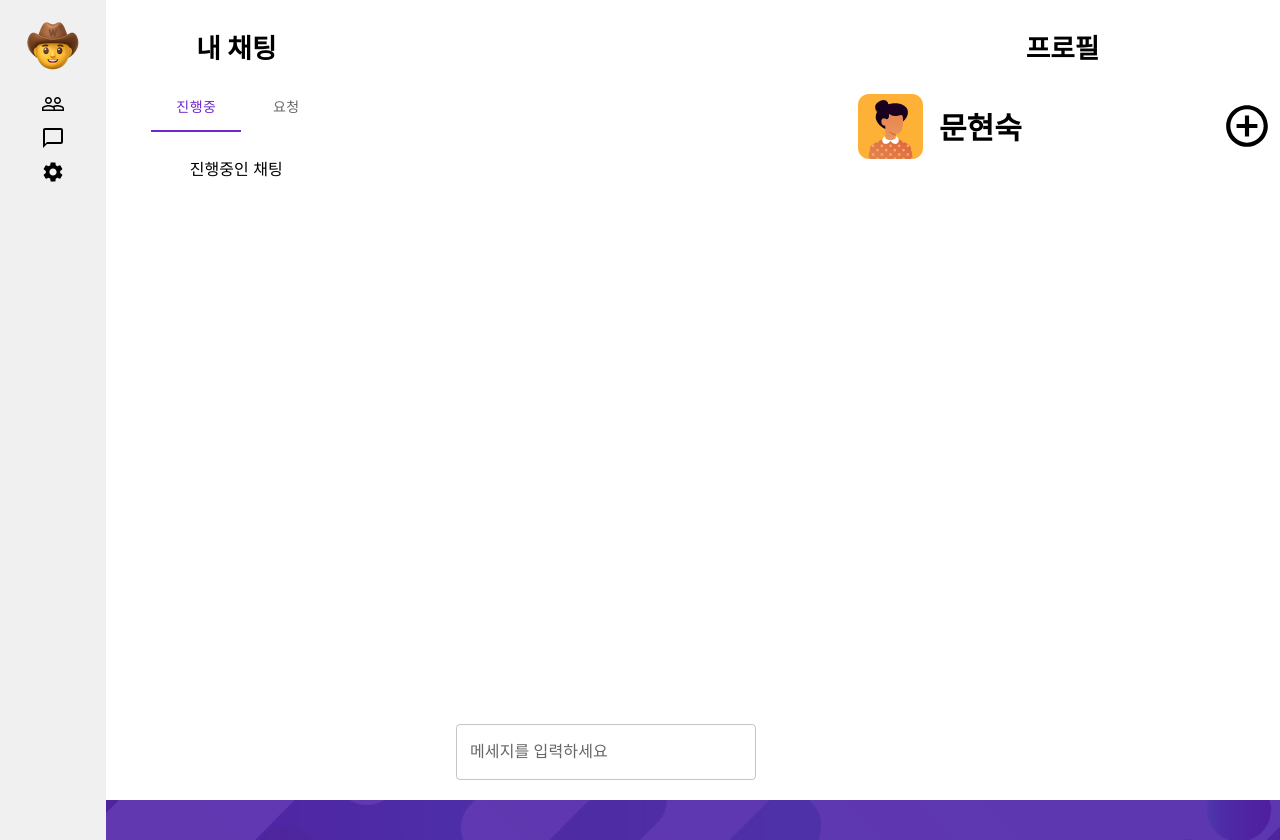
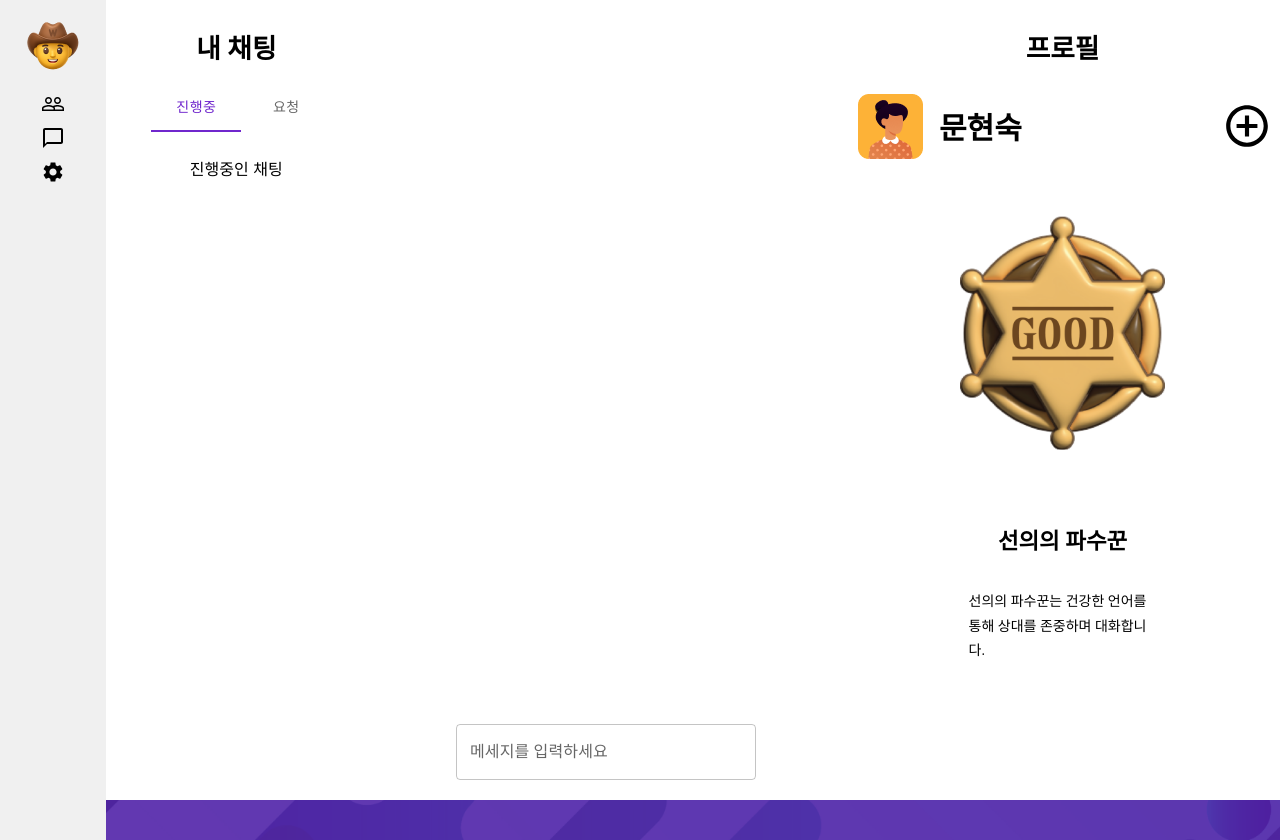
Before and after one commit to millejuice/bingbong_client, a React (Create React App) app: page /chat in a window 1280 px wide. Built offline with nearby package versions, Linux system fonts and the light colour scheme.

Commit message:
profile끝

```diff
--- a/src/component/profile.js
+++ b/src/component/profile.js
@@ -2,6 +2,7 @@ import React from 'react';
 import Box from '@mui/material/Box';
 import parent from '../image/moon.png'
 import AddCircleOutlineIcon from '@mui/icons-material/AddCircleOutline';
+import sherif from '../image/sherif.png';
 
 const Profile = () => {
   return (
@@ -13,7 +14,7 @@ const Profile = () => {
         alignItems: "center",
         width: "500px",
         height: "100vh",
-         bgcolor: "#FFFFFF",
+        bgcolor: "#FFFFFF",
       }}
     >
       <Box
@@ -42,23 +43,23 @@ const Profile = () => {
           alignItems: "center",
           width: "435px",
           height: "848px",
-          paddingTop : '22px',
+          paddingTop: "22px",
         }}
       >
         <Box
           sx={{
-            display: 'flex',
-            flexDirection : 'row',
-            width : '435px',
-            height: '80px',
+            display: "flex",
+            flexDirection: "row",
+            width: "435px",
+            height: "80px",
             // bgcolor: 'black',
-            justifyContent: 'flex-start', // Center items horizontally
-            alignItems: 'center', // Center items vertically
-            paddingLeft : '26px',
+            justifyContent: "flex-start", // Center items horizontally
+            alignItems: "center", // Center items vertically
+            paddingLeft: "26px",
             fontSize: 30,
-            fontFamily: 'Pretendard',
-            fontWeight: '600',
-            wordWrap: 'break-word',
+            fontFamily: "Pretendard",
+            fontWeight: "600",
+            wordWrap: "break-word",
           }}
         >
           <img
@@ -66,17 +67,52 @@ const Profile = () => {
             alt="Image"
             width="65"
             height="65"
-            style={{ marginRight: '16px' }}
+            style={{ marginRight: "16px" }}
           />
           문현숙
-          <AddCircleOutlineIcon sx={{
-            width : '50px',
-            height : '50px',
-            paddingLeft : '200px',
-          }}/>
+          <AddCircleOutlineIcon
+            sx={{
+              width: "50px",
+              height: "50px",
+              paddingLeft: "200px",
+            }}
+          />
         </Box>
+        <img
+          src={sherif}
+          width="205px"
+          height="234px"
+          style={{ marginTop: "50px" }}
+        />
+        <Box
+          sx={{
+            fontSize: 22.4,
+            fontFamily: "Pretendard",
+            fontWeight: "600",
+            wordWrap: "break-word",
+            paddingTop: "73px",
+          }}
+        >
+          선의의 파수꾼
         </Box>
-
+        <Box
+          sx={{
+            width: "188px",
+            height: "50px",
+            color: "black",
+            fontSize: 14,
+            fontFamily: "Apple SD Gothic Neo",
+            fontWeight: "400",
+            lineHeight: "24.50px",
+            wordWrap: "break-word",
+            paddingTop: "35px",
+          }}
+        >
+          선의의 파수꾼는 건강한 언어를
+          <br />
+          통해 상대를 존중하며 대화합니다.
+        </Box>
+      </Box>
     </Box>
   );
 };
```
Also changed, not shown: src/image/sherif.png (added).
